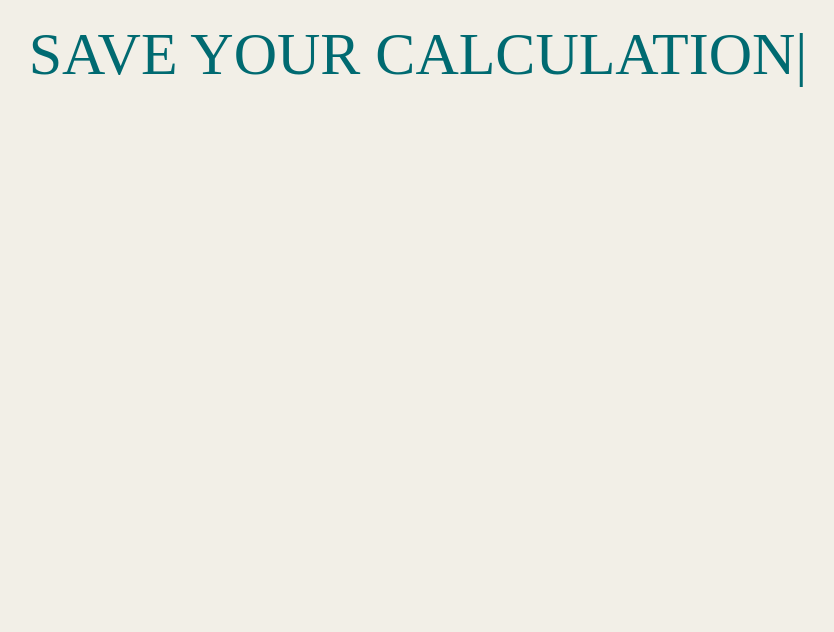
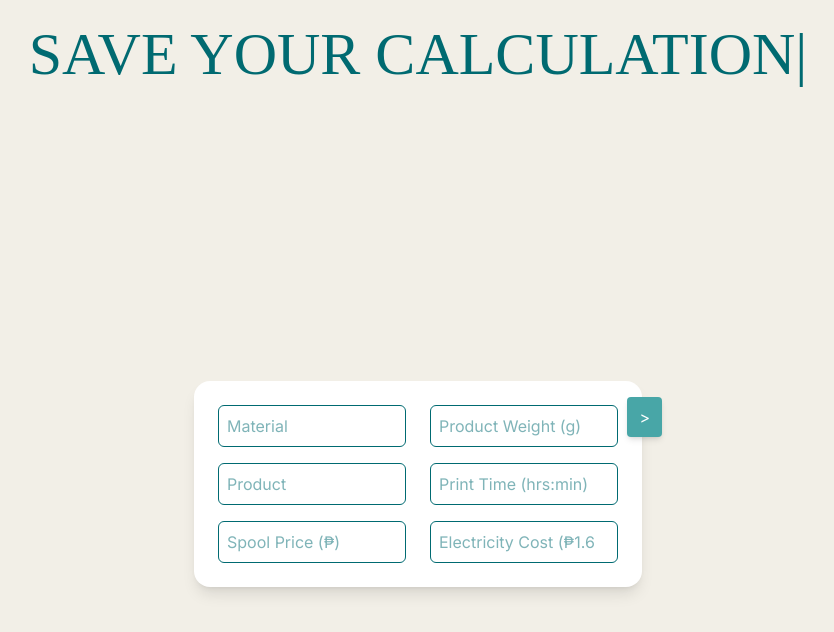
Before and after one commit to JermainePasion/3dPrintPriceCalculator, a React (Vite) app in the folder frontend/: page / in a window 1280 px wide. Shown: the top 632 px of the page, without its empty margins (222-1056 px from the left). Built offline with nearby package versions, Linux system fonts and the light colour scheme; a web font is replaced by a local one.

Commit message:
frontend basic form

```diff
--- a/frontend/src/App.jsx
+++ b/frontend/src/App.jsx
@@ -1,6 +1,7 @@
 import { useState } from 'react'
 import { ReactTyped } from 'react-typed'
 import './index.css'
+import Form from './components/Form'
 
 function App() {
 
@@ -20,6 +21,7 @@ function App() {
           />
         </h1>
       </div>
+      <Form/>
     </>
   )
 }
--- /dev/null
+++ b/frontend/src/components/Form.jsx
@@ -0,0 +1,75 @@
+import React, { useState } from "react";
+
+function Form() {
+  const [showHistory, setShowHistory] = useState(false);
+
+  return (
+    <div className="flex justify-center items-center min-h-screen bg-[#F2EFE7] p-4">
+      {/* Main card */}
+      <div className="relative bg-white shadow-lg rounded-2xl p-6 w-full max-w-md">
+        {/* Main form placeholder */}
+        <div className="grid grid-cols-1 md:grid-cols-2 gap-6">
+
+          <div className="space-y-4">
+            <input
+              type="text"
+              placeholder="Material"
+              className="w-full p-2 border rounded-md"
+            />
+            <input
+              type="text"
+              placeholder="Product"
+              className="w-full p-2 border rounded-md"
+            />
+            <input
+              type="number"
+              placeholder="Spool Price (₱)"
+              className="w-full p-2 border rounded-md"
+            />
+          </div>
+
+          <div className="space-y-4">
+            <input
+              type="number"
+              placeholder="Product Weight (g)"
+              className="w-full p-2 border rounded-md"
+            />
+            <input
+              type="text"
+              placeholder="Print Time (hrs:min)"
+              className="w-full p-2 border rounded-md"
+            />
+            <input
+              type="number"
+              placeholder="Electricity Cost (₱1.68 default)"
+              className="w-full p-2 border rounded-md"
+            />
+          </div>
+        </div>
+
+        <button
+          onClick={() => setShowHistory(!showHistory)}
+          className="absolute top-4 -right-5 bg-[#48A6A7] text-white px-3 py-2 rounded shadow-md hover:bg-[#006A71] transition"
+        >
+          {showHistory ? "<" : ">"}
+        </button>
+
+        {/* History card */}
+        {showHistory && (
+          <div className="absolute top-0 right-[-18rem] bg-white shadow-lg rounded-2xl p-4 w-64 h-full">
+            <h3 className="text-lg font-semibold text-[#006A71] mb-2">
+              History
+            </h3>
+            <ul className="space-y-2 text-sm text-gray-600">
+              <li>Coaster – ₱250</li>
+              <li>Phone stand – ₱180</li>
+              <li>Keychain – ₱75</li>
+            </ul>
+          </div>
+        )}
+      </div>
+    </div>
+  );
+}
+
+export default Form;
```
Lines whose indentation alone changed are shown as unchanged.
